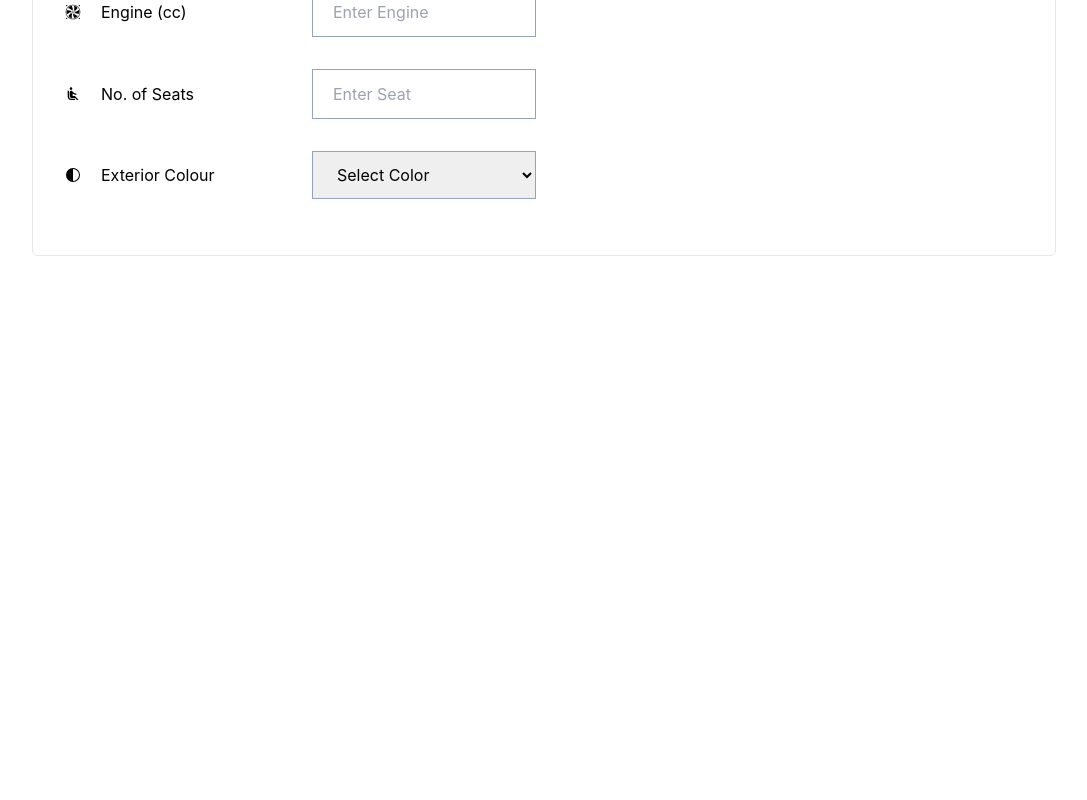
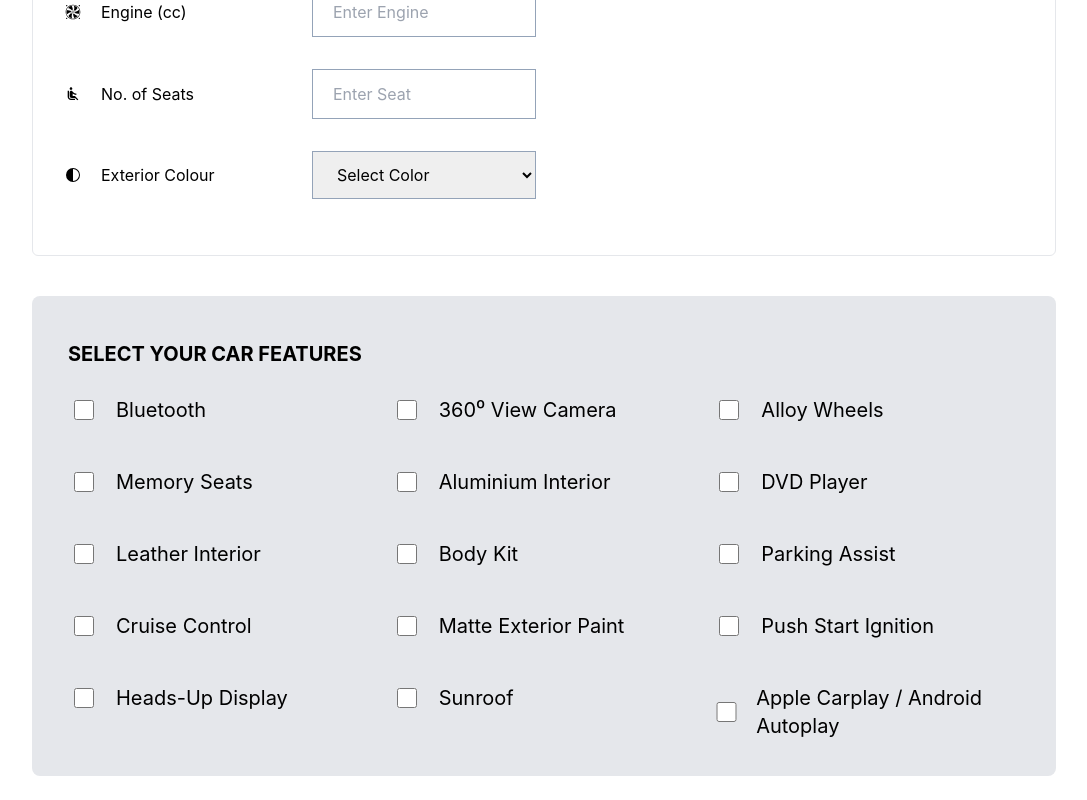
Before and after one commit to bdrkreza/car-app, a Next.js app: page /cars in a window 1280 px wide. Shown: the part 1523-2323 px from the top of the page, without its empty margins (96-1183 px from the left). Before the commit the page ends 1819 px from the top, so only its background shows below. Built offline with nearby package versions, Linux system fonts and the light colour scheme; no server answers.

Commit message:
car feature added

```diff
--- /dev/null
+++ b/components/userCard/CarFeatures.js
@@ -0,0 +1,45 @@
+import React from "react";
+
+const CarFeatures = () => {
+  const carboxs = [
+    "Bluetooth",
+    "360⁰ View Camera",
+    "Alloy Wheels",
+    "Memory Seats",
+    "Aluminium Interior",
+    "DVD Player",
+    "Leather Interior",
+    "Body Kit",
+    "Parking Assist",
+    "Cruise Control",
+    "Matte Exterior Paint",
+    "Push Start Ignition",
+    "Heads-Up Display",
+    "Sunroof",
+    "Apple Carplay / Android Autoplay",
+  ];
+  return (
+    <div>
+      <div className="bg-gray-200 rounded-lg p-9 mb-6">
+        <h3 className="font-bold text-xl mt-2 mb-7 ">
+          SELECT YOUR CAR FEATURES
+        </h3>
+        <div className="grid grid-cols-3 grid-rows-5 gap-4 ">
+          {carboxs.map((carbox) => (
+            <div>
+              <label className="inline-flex items-center">
+                <input
+                  type="checkbox"
+                  className="accent-orange-600 i h-5 w-8 "
+                ></input>
+                <span className="ml-4 text-xl">{carbox}</span>
+              </label>
+            </div>
+          ))}
+        </div>
+      </div>
+    </div>
+  );
+};
+
+export default CarFeatures;
--- a/components/userCard/Card.js
+++ b/components/userCard/Card.js
@@ -1,5 +1,6 @@
 import CarDetails from "./carDetails";
 import CardTop from "./cardTop";
+import CarFeatures from "./CarFeatures";
 import DropFileInput from "./drop-file-input";
 import Form from "./inputForm";
 
@@ -20,6 +21,9 @@ export default function Card({ data, handleOnChange }) {
         <Form data={data} handleOnChange={handleOnChange} />
       </div>
       <CarDetails />
+      <div>
+        <CarFeatures />
+      </div>
     </div>
   );
 }
```
Also changed, not shown: 1 other file (tests, documents, lock files or other folders).
